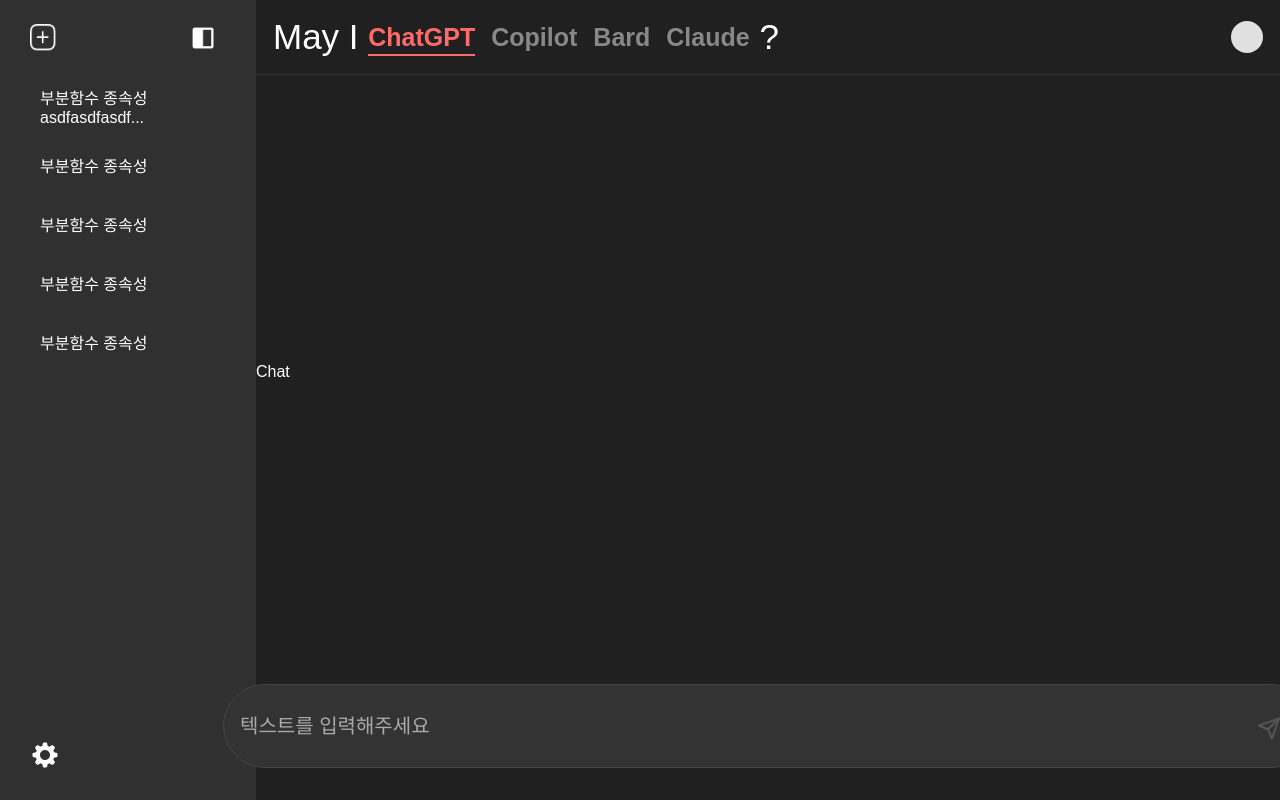
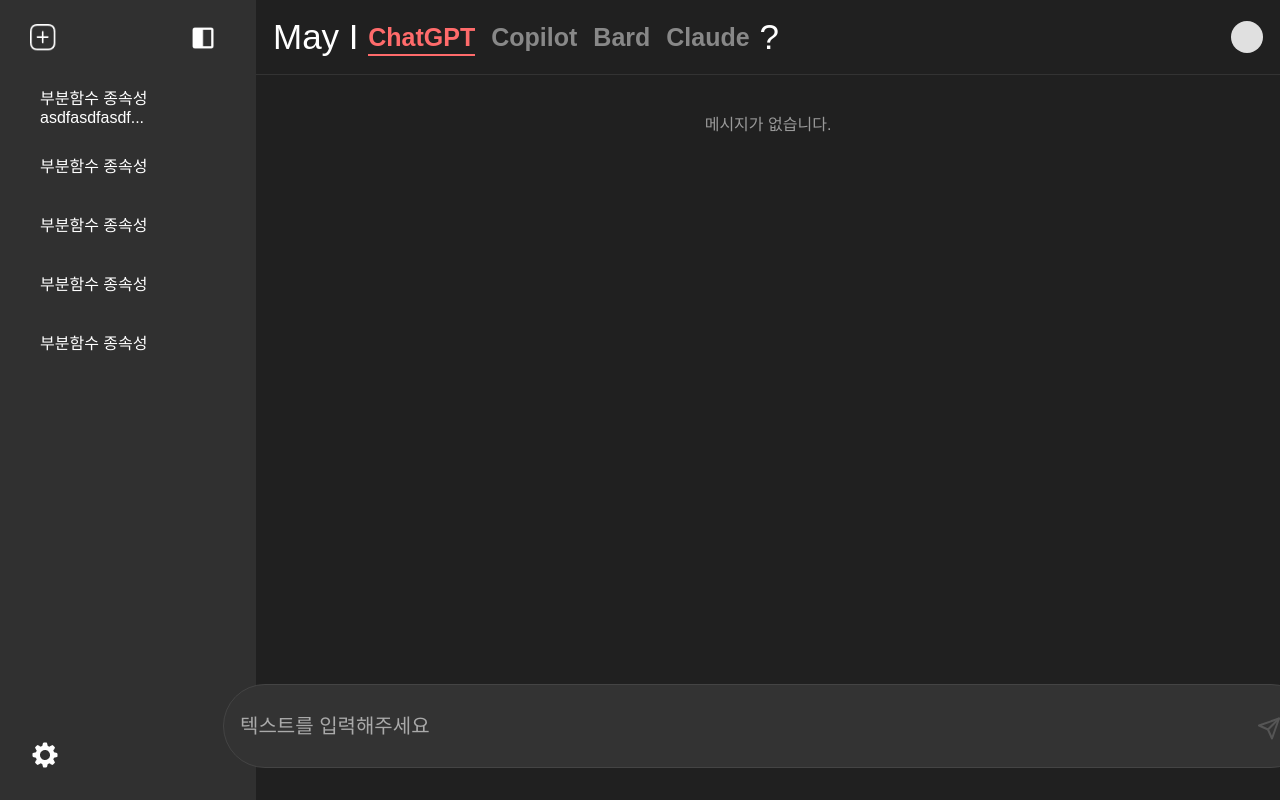
Before and after one commit to May-I-AI-Integrated-Platform/FE, a React (Vite) app: page /home in a window 1280 px wide. Shown: the top 800 px of the page. Built offline with nearby package versions, Linux system fonts and the light colour scheme; a web font is replaced by a local one.

Commit message:
[FEAT] #6 채팅 화면 구현

```diff
--- a/src/components/home/ChatArea.jsx
+++ b/src/components/home/ChatArea.jsx
@@ -1,7 +1,25 @@
-import React from 'react'
+import React from 'react';
+import '../../css/home/ChatArea.css';
 
-export default function Chat() {
+const ChatArea = ({ messages = [] }) => {
   return (
-    <div className='contents-chat'>Chat</div>
-  )
-}
+    <div className="chat-area">
+      <div className="chat-messages">
+        {messages.length > 0 ? (
+          messages.map((msg, index) => (
+            <div
+              key={index}
+              className={`message ${msg.sender === 'user' ? 'user-message' : 'bot-message'}`}
+            >
+              {msg.text}
+            </div>
+          ))
+        ) : (
+          <div className="no-messages">메시지가 없습니다.</div>
+        )}
+      </div>
+    </div>
+  );
+};
+
+export default ChatArea;
--- /dev/null
+++ b/src/css/home/chatArea.css
@@ -0,0 +1,38 @@
+.chat-area {
+    flex: 1;
+    overflow-y: auto;
+    padding: 16px;
+  }
+
+  .chat-messages {
+    max-width: 1200px;
+    margin: 0 auto;
+    display: flex;
+    flex-direction: column;
+  }
+
+  .message {
+    margin-bottom: 16px;
+    padding: 8px 16px;
+    border-radius: 8px;
+    max-width: 70%;
+    word-wrap: break-word;
+  }
+
+  .user-message {
+    background-color: #0066cc;
+    color: white;
+    align-self: flex-end; /* 오른쪽 정렬을 위해 추가 */
+  }
+
+  .bot-message {
+    background-color: #f1f0f0;
+    color: black;
+    align-self: flex-start; /* 왼쪽 정렬을 위해 추가 */
+  }
+
+  .no-messages {
+    text-align: center;
+    color: #999;
+    margin-top: 20px;
+  }
```
